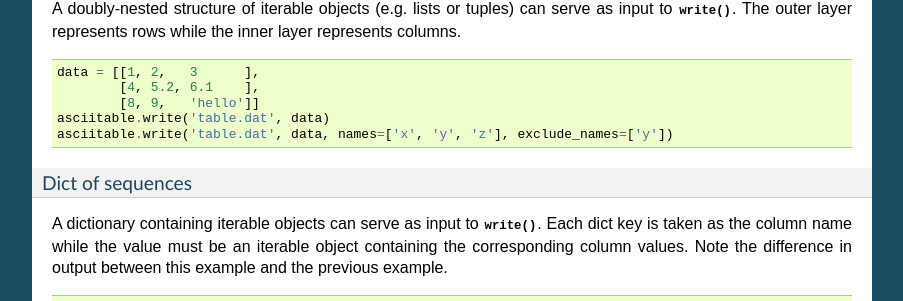
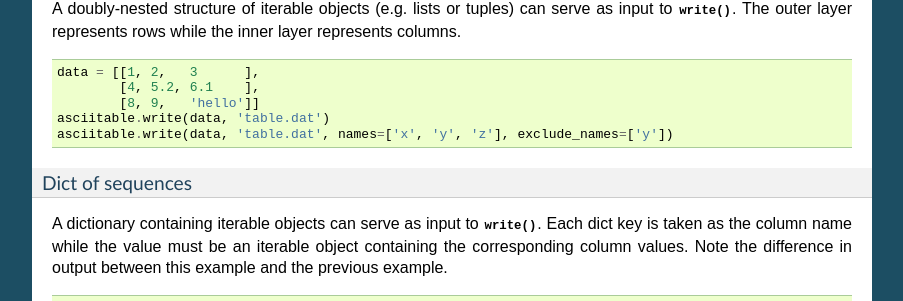
Before and after one commit to taldcroft/asciitable, a Sphinx documentation site: the page built from doc/index.rst, in a window 1280 px wide and 900 px high, scrolled down 9014 px. Shown: the part 149-450 px from the top of the window, without its empty margins (198-1101 px from the left). Built offline with Sphinx 7.4.7, drawn with Linux system fonts in a browser that asks for light colours.

```diff
--- a/doc/index.rst
+++ b/doc/index.rst
@@ -550,8 +550,8 @@ The outer layer represents rows while the inner layer represents columns.
     data = [[1, 2,   3      ],
             [4, 5.2, 6.1    ],
             [8, 9,   'hello']]
-    asciitable.write('table.dat', data)
-    asciitable.write('table.dat', data, names=['x', 'y', 'z'], exclude_names=['y'])
+    asciitable.write(data, 'table.dat')
+    asciitable.write(data, 'table.dat', names=['x', 'y', 'z'], exclude_names=['y'])
 
 Dict of sequences
 +++++++++++++++++++++++
```
